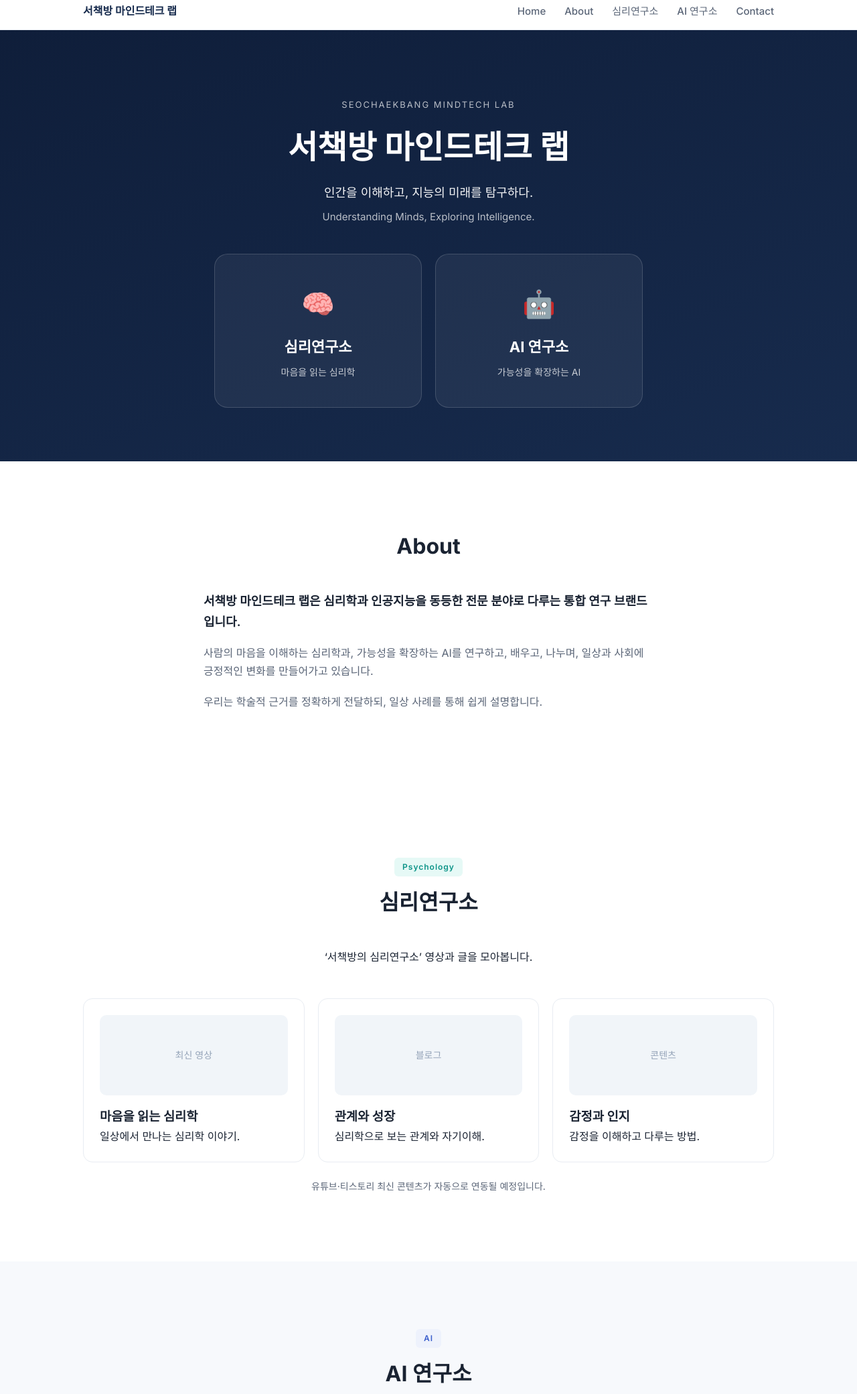
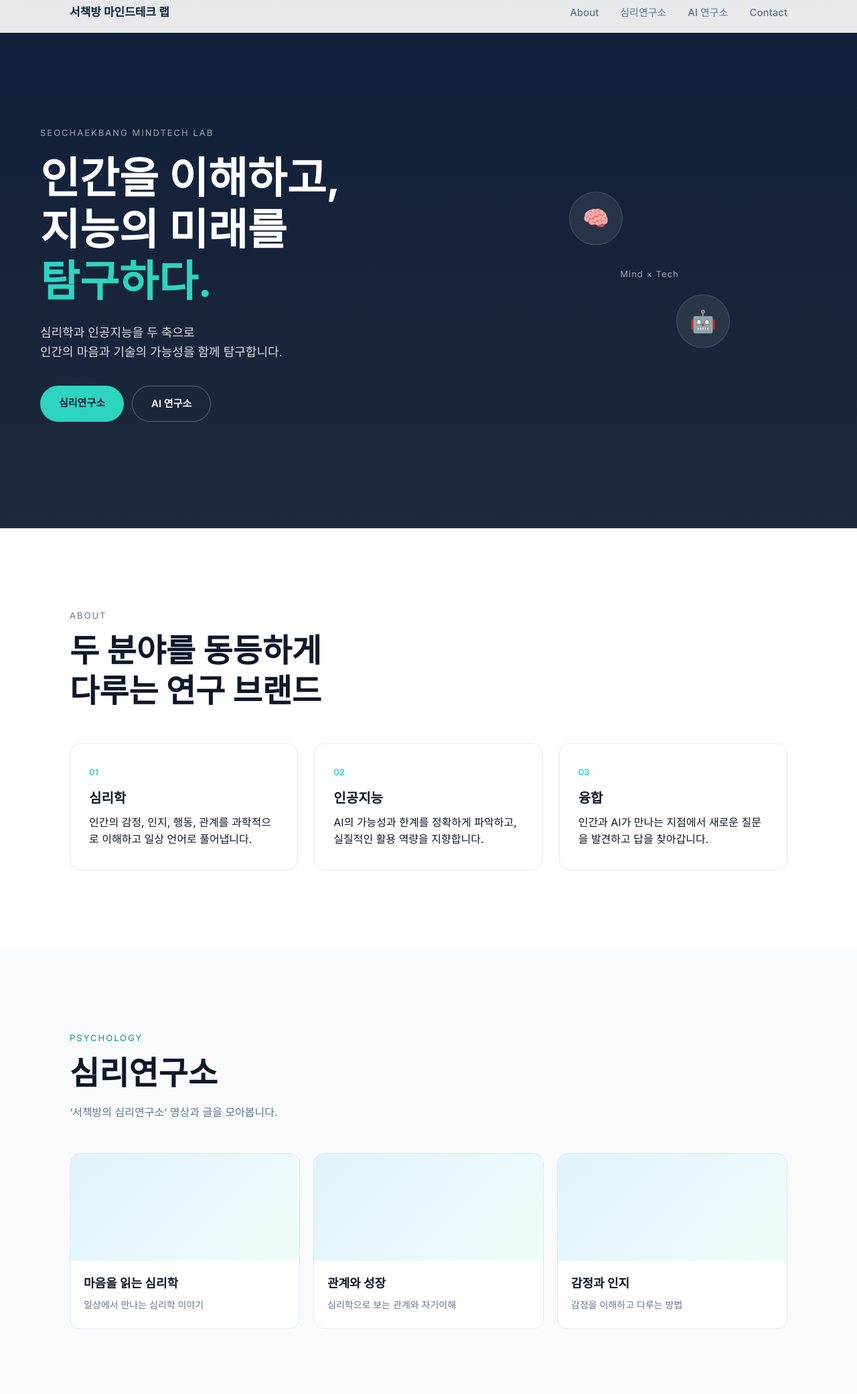
Before and after one commit to kingchamp3/seochaekbang-mindtech-lab, a plain HTML site: page index.html in a window 1280 px wide. Shown: the part 11-2093 px from the top of the page at 67% size. Drawn offline with Linux system fonts and the light colour scheme; a web font is replaced by a local one.

Commit message:
Redesign with SolvAI-inspired interactive style

```diff
--- a/index.html
+++ b/index.html
@@ -4,7 +4,7 @@
   <meta charset="UTF-8" />
   <meta name="viewport" content="width=device-width, initial-scale=1.0" />
   <title>서책방 마인드테크 랩 | SEOCHAEKBANG MINDTECH LAB</title>
-  <meta name="description" content="인간을 이해하고, 지능의 미래를 탐구하다. 심리학과 인공지능을 두 축으로 삼는 지식 연구 브랜드." />
+  <meta name="description" content="인간을 이해하고, 지능의 미래를 탐구하다." />
   <link rel="stylesheet" as="style" crossorigin href="https://cdn.jsdelivr.net/gh/orioncactus/pretendard@v1.3.9/dist/web/static/pretendard.min.css" />
   <link href="https://fonts.googleapis.com/css2?family=Inter:wght@400;500;600;700&display=swap" rel="stylesheet" />
   <link rel="stylesheet" href="styles.css" />
@@ -14,7 +14,6 @@
     <div class="nav-inner">
       <a href="#home" class="logo">서책방 마인드테크 랩</a>
       <div class="nav-links">
-        <a href="#home">Home</a>
         <a href="#about">About</a>
         <a href="#psychology">심리연구소</a>
         <a href="#ai">AI 연구소</a>
@@ -24,112 +23,91 @@
   </nav>
 
   <header class="hero" id="home">
-    <div class="hero-inner">
+    <div class="hero-content">
       <p class="eyebrow">SEOCHAEKBANG MINDTECH LAB</p>
-      <h1>서책방 마인드테크 랩</h1>
-      <p class="slogan" id="slogan"></p>
-      <p class="slogan-en" id="slogan-en"></p>
-      <div class="doors">
-        <a href="#psychology" class="door mint">
-          <div class="door-icon">🧠</div>
-          <h2>심리연구소</h2>
-          <p>마음을 읽는 심리학</p>
-        </a>
-        <a href="#ai" class="door blue">
-          <div class="door-icon">🤖</div>
-          <h2>AI 연구소</h2>
-          <p>가능성을 확장하는 AI</p>
-        </a>
+      <h1>
+        <span class="line">인간을 이해하고,</span>
+        <span class="line">지능의 미래를</span>
+        <span class="line accent">탐구하다.</span>
+      </h1>
+      <p class="hero-sub">심리학과 인공지능을 두 축으로<br>인간의 마음과 기술의 가능성을 함께 탐구합니다.</p>
+      <div class="hero-actions">
+        <a href="#psychology" class="btn primary">심리연구소</a>
+        <a href="#ai" class="btn secondary">AI 연구소</a>
+      </div>
+    </div>
+    <div class="hero-visual">
+      <div class="orbit">
+        <div class="node mind">🧠</div>
+        <div class="node tech">🤖</div>
+        <div class="center">Mind × Tech</div>
       </div>
     </div>
   </header>
 
-  <section class="section fade-in" id="about">
-    <div class="container narrow">
-      <h2>About</h2>
-      <div class="about-text">
-        <p class="lead">서책방 마인드테크 랩은 심리학과 인공지능을 동등한 전문 분야로 다루는 통합 연구 브랜드입니다.</p>
-        <p>사람의 마음을 이해하는 심리학과, 가능성을 확장하는 AI를 연구하고, 배우고, 나누며, 일상과 사회에 긍정적인 변화를 만들어가고 있습니다.</p>
-        <p>우리는 학술적 근거를 정확하게 전달하되, 일상 사례를 통해 쉽게 설명합니다.</p>
+  <section class="section" id="about">
+    <div class="container">
+      <div class="section-label">About</div>
+      <h2>두 분야를 동등하게<br>다루는 연구 브랜드</h2>
+      <div class="about-grid">
+        <div class="about-card"><div class="num">01</div><h3>심리학</h3><p>인간의 감정, 인지, 행동, 관계를 과학적으로 이해하고 일상 언어로 풀어냅니다.</p></div>
+        <div class="about-card"><div class="num">02</div><h3>인공지능</h3><p>AI의 가능성과 한계를 정확하게 파악하고, 실질적인 활용 역량을 지향합니다.</p></div>
+        <div class="about-card"><div class="num">03</div><h3>융합</h3><p>인간과 AI가 만나는 지점에서 새로운 질문을 발견하고 답을 찾아갑니다.</p></div>
       </div>
     </div>
   </section>
 
-  <section class="section fade-in" id="psychology">
+  <section class="section alt" id="psychology">
     <div class="container">
-      <div class="section-header mint">
-        <span class="tag">Psychology</span>
+      <div class="section-label mint">Psychology</div>
       <h2>심리연구소</h2>
-        <p>‘서책방의 심리연구소’ 영상과 글을 모아봅니다.</p>
-      </div>
-      <div class="content-grid">
-        <a href="#" class="content-card"><div class="placeholder">최신 영상</div><h3>마음을 읽는 심리학</h3><p>일상에서 만나는 심리학 이야기.</p></a>
-        <a href="#" class="content-card"><div class="placeholder">블로그</div><h3>관계와 성장</h3><p>심리학으로 보는 관계와 자기이해.</p></a>
-        <a href="#" class="content-card"><div class="placeholder">콘텐츠</div><h3>감정과 인지</h3><p>감정을 이해하고 다루는 방법.</p></a>
-      </div>
-      <p class="note">유튜브·티스토리 최신 콘텐츠가 자동으로 연동될 예정입니다.</p>
-    </div>
-  </section>
-
-  <section class="section gray fade-in" id="ai">
-    <div class="container">
-      <div class="section-header blue">
-        <span class="tag">AI</span>
-        <h2>AI 연구소</h2>
-        <p>AI 활용과 자동화, 가능성과 한계를 다룹니다.</p>
-      </div>
-      <div class="content-grid">
-        <a href="#" class="content-card"><div class="placeholder">가이드</div><h3>생성형 AI 활용</h3><p>일상과 업무에 바로 쓸 수 있는 방법.</p></a>
-        <a href="#" class="content-card"><div class="placeholder">자동화</div><h3>AI 자동화 사례</h3><p>반복 작업을 줄이는 실질적인 접근.</p></a>
-        <a href="#" class="content-card"><div class="placeholder">인사이트</div><h3>AI와 사회</h3><p>기술이 개인과 사회에 미치는 영향.</p></a>
+      <p class="section-desc">‘서책방의 심리연구소’ 영상과 글을 모아봅니다.</p>
+      <div class="card-grid">
+        <a href="#" class="card"><div class="card-visual"></div><h3>마음을 읽는 심리학</h3><p>일상에서 만나는 심리학 이야기</p></a>
+        <a href="#" class="card"><div class="card-visual"></div><h3>관계와 성장</h3><p>심리학으로 보는 관계와 자기이해</p></a>
+        <a href="#" class="card"><div class="card-visual"></div><h3>감정과 인지</h3><p>감정을 이해하고 다루는 방법</p></a>
       </div>
     </div>
   </section>
 
-  <section class="section fade-in" id="contact">
+  <section class="section" id="ai">
+    <div class="container">
+      <div class="section-label blue">AI</div>
+      <h2>AI 연구소</h2>
+      <p class="section-desc">AI 활용과 자동화, 가능성과 한계를 다룹니다.</p>
+      <div class="card-grid">
+        <a href="#" class="card"><div class="card-visual"></div><h3>생성형 AI 활용</h3><p>일상과 업무에 바로 쓸 수 있는 방법</p></a>
+        <a href="#" class="card"><div class="card-visual"></div><h3>AI 자동화 사례</h3><p>반복 작업을 줄이는 실질적인 접근</p></a>
+        <a href="#" class="card"><div class="card-visual"></div><h3>AI와 사회</h3><p>기술이 개인과 사회에 미치는 영향</p></a>
+      </div>
+    </div>
+  </section>
+
+  <section class="section alt" id="contact">
     <div class="container narrow">
-      <h2>Contact</h2>
-      <p class="contact-lead">강의, 협업, 제휴 문의를 환영합니다.</p>
-      <form class="contact-form" id="contact-form">
-        <div class="form-group">
-          <label>문의 유형</label>
-          <select id="inquiry-type">
+      <div class="section-label">Contact</div>
+      <h2>문의하기</h2>
+      <p class="section-desc">강의, 협업, 제휴 문의를 환영합니다.</p>
+      <form class="form" id="contact-form">
+        <select id="type">
           <option value="lecture">강의 문의</option>
           <option value="collab">협업 문의</option>
           <option value="partner">제휴 문의</option>
           <option value="etc">기타</option>
         </select>
-        </div>
-        <div class="form-group">
-          <label>이름 <span class="required">*</span></label>
-          <input type="text" id="name" required>
-          <span class="error" id="name-error"></span>
-        </div>
-        <div class="form-group">
-          <label>이메일 <span class="required">*</span></label>
-          <input type="email" id="email" required>
-          <span class="error" id="email-error"></span>
-        </div>
-        <div class="form-group" id="org-group" style="display:none;">
-          <label>소속 / 기관</label>
-          <input type="text" id="organization">
-        </div>
-        <div class="form-group">
-          <label>문의 내용 <span class="required">*</span></label>
-          <textarea id="message" rows="5" required></textarea>
-          <span class="error" id="message-error"></span>
-        </div>
-        <button type="submit" class="btn navy">보내기</button>
+        <input type="text" id="name" placeholder="이름 *" required>
+        <input type="email" id="email" placeholder="이메일 *" required>
+        <textarea id="message" placeholder="문의 내용 *" rows="5" required></textarea>
+        <button type="submit" class="btn primary">보내기</button>
       </form>
-      <p class="note">현재는 폼 UI만 제공됩니다. 실제 전송 기능은 추후 연결 예정입니다.</p>
     </div>
   </section>
 
-  <footer class="footer">
+  <footer>
     <div class="container">
-      <div class="footer-top"><div class="logo">서책방 마인드테크 랩</div><p>SEOCHAEKBANG MINDTECH LAB</p></div>
-      <p class="slogan-static">인간을 이해하고, 지능의 미래를 탐구하다.</p>
-      <div class="footer-bottom">© 2026 서책방 마인드테크 랩</div>
+      <p class="logo">서책방 마인드테크 랩</p>
+      <p>SEOCHAEKBANG MINDTECH LAB</p>
+      <p class="copy">© 2026 서책방 마인드테크 랩</p>
     </div>
   </footer>
   <script src="script.js"></script>
--- a/script.js
+++ b/script.js
@@ -1,81 +1,5 @@
-const prefersReduced = window.matchMedia('(prefers-reduced-motion: reduce)').matches;
-
-const sloganEl = document.getElementById('slogan');
-const sloganEnEl = document.getElementById('slogan-en');
-const sloganText = '인간을 이해하고, 지능의 미래를 탐구하다.';
-const sloganEnText = 'Understanding Minds, Exploring Intelligence.';
-
-function typeText(el, text, speed = 40) {
-  return new Promise(resolve => {
-    if (prefersReduced || sessionStorage.getItem('sloganPlayed')) {
-      el.textContent = text;
-      resolve();
-      return;
-    }
-    let i = 0;
-    const timer = setInterval(() => {
-      el.textContent = text.slice(0, ++i);
-      if (i >= text.length) {
-        clearInterval(timer);
-        resolve();
-      }
-    }, speed);
-  });
-}
-
-async function playSlogan() {
-  if (sessionStorage.getItem('sloganPlayed') || prefersReduced) {
-    sloganEl.textContent = sloganText;
-    sloganEnEl.textContent = sloganEnText;
-    return;
-  }
-  await typeText(sloganEl, sloganText, 45);
-  await new Promise(r => setTimeout(r, 400));
-  await typeText(sloganEnEl, sloganEnText, 30);
-  sessionStorage.setItem('sloganPlayed', '1');
-}
-playSlogan();
-
-document.querySelectorAll('.door').forEach(door => {
-  door.addEventListener('touchstart', () => {
-    document.querySelectorAll('.door').forEach(d => d.classList.remove('active'));
-    door.classList.add('active');
-  }, { passive: true });
+document.getElementById('contact-form')?.addEventListener('submit', (e) => {
+  e.preventDefault();
+  alert('문의가 접수되었습니다. (데모)');
+  e.target.reset();
 });
-
-const observer = new IntersectionObserver((entries) => {
-  entries.forEach(entry => {
-    if (entry.isIntersecting) {
-      entry.target.classList.add('visible');
-      observer.unobserve(entry.target);
-    }
-  });
-}, { threshold: 0.15 });
-
-document.querySelectorAll('.fade-in').forEach(el => observer.observe(el));
-
-const form = document.getElementById('contact-form');
-const typeSelect = document.getElementById('inquiry-type');
-const orgGroup = document.getElementById('org-group');
-
-typeSelect.addEventListener('change', () => {
-  const val = typeSelect.value;
-  orgGroup.style.display = (val === 'collab' || val === 'partner') ? 'flex' : 'none';
-});
-
-form.addEventListener('submit', (e) => {
-  e.preventDefault();
-  const name = document.getElementById('name');
-  const email = document.getElementById('email');
-  const message = document.getElementById('message');
-
-  document.getElementById('name-error').textContent = name.value.trim() ? '' : '이름을 입력해 주세요.';
-  document.getElementById('email-error').textContent = email.value.includes('@') ? '' : '올바른 이메일을 입력해 주세요.';
-  document.getElementById('message-error').textContent = message.value.trim() ? '' : '문의 내용을 입력해 주세요.';
-
-  if (name.value.trim() && email.value.includes('@') && message.value.trim()) {
-    alert('문의가 접수되었습니다. (데모)');
-    form.reset();
-    orgGroup.style.display = 'none';
-  }
-});
--- a/styles.css
+++ b/styles.css
@@ -1,155 +1,210 @@
 :root {
-  --navy: #172B4D;
-  --mint: #36BFAE;
-  --blue: #527DDE;
-  --text: #1A2332;
-  --text-secondary: #5A6577;
+  --navy: #0F1E3A;
+  --mint: #2DD4BF;
+  --blue: #60A5FA;
+  --text: #0F172A;
+  --muted: #64748B;
   --bg: #FFFFFF;
-  --bg-gray: #F7F9FC;
-  --border: #E8ECF2;
+  --alt: #F8FAFC;
+  --border: #E2E8F0;
 }
 
 * { box-sizing: border-box; margin: 0; padding: 0; }
 html { scroll-behavior: smooth; }
 body {
-  font-family: "Pretendard", "Inter", sans-serif;
+  font-family: Pretendard, Inter, sans-serif;
   color: var(--text);
-  line-height: 1.7;
   background: var(--bg);
+  line-height: 1.6;
 }
-.container { max-width: 1080px; margin: 0 auto; padding: 0 24px; }
-.container.narrow { max-width: 720px; }
+.container { max-width: 1120px; margin: 0 auto; padding: 0 24px; }
+.container.narrow { max-width: 640px; }
 
 .nav {
-  position: sticky; top: 0;
-  background: rgba(255,255,255,0.95);
+  position: fixed; top: 0; left: 0; right: 0;
+  background: rgba(255,255,255,0.9);
   backdrop-filter: blur(12px);
   border-bottom: 1px solid var(--border);
   z-index: 100;
 }
 .nav-inner {
-  max-width: 1080px; margin: 0 auto; padding: 14px 24px;
+  max-width: 1120px; margin: 0 auto; padding: 16px 24px;
   display: flex; justify-content: space-between; align-items: center;
 }
-.logo { font-weight: 700; font-size: 16px; color: var(--navy); text-decoration: none; }
-.nav-links { display: flex; gap: 28px; }
-.nav-links a {
-  text-decoration: none; color: var(--text-secondary); font-size: 15px; font-weight: 500;
-}
+.logo { font-weight: 700; font-size: 17px; color: var(--navy); text-decoration: none; }
+.nav-links { display: flex; gap: 32px; }
+.nav-links a { text-decoration: none; color: var(--muted); font-size: 15px; font-weight: 500; }
 .nav-links a:hover { color: var(--navy); }
 
 .hero {
-  background: linear-gradient(160deg, #0F1E3A, #172B4D);
-  color: white; text-align: center; padding: 100px 24px 80px;
+  min-height: 100vh;
+  display: grid;
+  grid-template-columns: 1.2fr 1fr;
+  align-items: center;
+  gap: 60px;
+  padding: 120px 60px 80px;
+  background: linear-gradient(180deg, #0F1E3A 0%, #1E293B 100%);
+  color: white;
 }
 .eyebrow {
-  font-family: Inter, sans-serif; letter-spacing: 2px; font-size: 13px;
-  opacity: 0.7; margin-bottom: 12px;
+  font-family: Inter, sans-serif;
+  font-size: 13px;
+  letter-spacing: 2px;
+  opacity: 0.6;
+  margin-bottom: 20px;
 }
 .hero h1 {
-  font-size: clamp(32px, 5vw, 48px); font-weight: 700; margin-bottom: 12px;
+  font-size: clamp(40px, 5vw, 64px);
+  font-weight: 700;
+  line-height: 1.2;
+  margin-bottom: 24px;
 }
-.slogan, .slogan-en {
-  font-size: 18px; min-height: 28px; margin-bottom: 8px; opacity: 0.95;
+.hero h1 .line { display: block; }
+.hero h1 .accent { color: var(--mint); }
+.hero-sub { font-size: 18px; opacity: 0.85; margin-bottom: 36px; }
+.hero-actions { display: flex; gap: 12px; }
+
+.btn {
+  display: inline-block;
+  padding: 14px 28px;
+  border-radius: 999px;
+  font-weight: 600;
+  text-decoration: none;
+  border: none;
+  cursor: pointer;
+  font-size: 15px;
 }
-.slogan-en { font-family: Inter, sans-serif; font-size: 15px; opacity: 0.7; margin-bottom: 40px; }
+.btn.primary { background: var(--mint); color: #0F1E3A; }
+.btn.secondary { background: transparent; color: white; border: 1px solid rgba(255,255,255,0.3); }
 
-.doors {
-  display: grid; grid-template-columns: 1fr 1fr; gap: 20px;
-  max-width: 640px; margin: 0 auto;
+.hero-visual { display: flex; justify-content: center; }
+.orbit {
+  position: relative;
+  width: 280px;
+  height: 280px;
 }
-.door {
-  background: rgba(255,255,255,0.06);
+.node {
+  position: absolute;
+  width: 80px;
+  height: 80px;
+  border-radius: 50%;
+  display: flex;
+  align-items: center;
+  justify-content: center;
+  font-size: 32px;
+  background: rgba(255,255,255,0.08);
   border: 1px solid rgba(255,255,255,0.15);
-  border-radius: 20px; padding: 40px 24px;
-  text-decoration: none; color: white;
-  transition: transform 0.4s ease, background 0.4s ease, opacity 0.4s ease;
+  animation: float 6s ease-in-out infinite;
 }
-.door-icon { font-size: 40px; margin-bottom: 12px; }
-.door h2 { font-size: 22px; margin-bottom: 6px; }
-.door p { font-size: 14px; opacity: 0.75; }
-.door.mint:hover, .door.mint:focus, .door.mint.active {
-  background: rgba(54, 191, 174, 0.25);
-  transform: scale(1.04);
+.node.mind { top: 20px; left: 20px; }
+.node.tech { bottom: 20px; right: 20px; animation-delay: -3s; }
+.center {
+  position: absolute;
+  top: 50%; left: 50%;
+  transform: translate(-50%, -50%);
+  font-family: Inter, sans-serif;
+  font-size: 13px;
+  letter-spacing: 1px;
+  opacity: 0.6;
 }
-.door.blue:hover, .door.blue:focus, .door.blue.active {
-  background: rgba(82, 125, 222, 0.25);
-  transform: scale(1.04);
+@keyframes float {
+  0%, 100% { transform: translateY(0); }
+  50% { transform: translateY(-12px); }
 }
-.doors:hover .door:not(:hover) { opacity: 0.55; }
 
-.section { padding: 100px 0; }
-.section.gray { background: var(--bg-gray); }
-.section h2 { font-size: 32px; text-align: center; margin-bottom: 40px; font-weight: 700; }
+.section { padding: 120px 0; }
+.section.alt { background: var(--alt); }
+.section-label {
+  font-family: Inter, sans-serif;
+  font-size: 13px;
+  letter-spacing: 2px;
+  text-transform: uppercase;
+  color: var(--muted);
+  margin-bottom: 12px;
+}
+.section-label.mint { color: #0D9488; }
+.section-label.blue { color: #2563EB; }
+.section h2 {
+  font-size: clamp(32px, 4vw, 48px);
+  font-weight: 700;
+  line-height: 1.25;
+  margin-bottom: 16px;
+}
+.section-desc { color: var(--muted); margin-bottom: 48px; }
 
-.about-text p { margin-bottom: 18px; color: var(--text-secondary); }
-.about-text .lead { font-size: 18px; font-weight: 600; color: var(--text); }
+.about-grid {
+  display: grid;
+  grid-template-columns: repeat(3, 1fr);
+  gap: 24px;
+  margin-top: 48px;
+}
+.about-card {
+  background: white;
+  border: 1px solid var(--border);
+  border-radius: 16px;
+  padding: 32px 28px;
+  transition: transform 0.3s, box-shadow 0.3s;
+}
+.about-card:hover { transform: translateY(-4px); box-shadow: 0 12px 32px rgba(15,30,58,0.08); }
+.about-card .num {
+  font-family: Inter, sans-serif;
+  font-size: 13px;
+  font-weight: 600;
+  color: var(--mint);
+  margin-bottom: 12px;
+}
+.about-card h3 { font-size: 20px; margin-bottom: 8px; }
 
-.section-header { text-align: center; margin-bottom: 48px; }
-.section-header .tag {
-  display: inline-block; font-family: Inter, sans-serif; font-size: 12px;
-  letter-spacing: 1px; font-weight: 600; padding: 4px 12px; border-radius: 6px; margin-bottom: 12px;
+.card-grid {
+  display: grid;
+  grid-template-columns: repeat(3, 1fr);
+  gap: 20px;
 }
-.section-header.mint .tag { background: #E6F9F6; color: #0D9488; }
-.section-header.blue .tag { background: #EEF2FC; color: #3B5FCC; }
+.card {
+  background: white;
+  border-radius: 16px;
+  overflow: hidden;
+  text-decoration: none;
+  color: inherit;
+  border: 1px solid var(--border);
+  transition: transform 0.3s, box-shadow 0.3s;
+}
+.card:hover { transform: translateY(-6px); box-shadow: 0 16px 40px rgba(15,30,58,0.1); }
+.card-visual {
+  height: 160px;
+  background: linear-gradient(135deg, #E0F2FE, #F0FDFA);
+}
+.card h3 { font-size: 18px; padding: 20px 20px 6px; }
+.card p { font-size: 14px; color: var(--muted); padding: 0 20px 24px; }
 
-.content-grid { display: grid; grid-template-columns: repeat(3, 1fr); gap: 20px; }
-.content-card {
-  background: white; border-radius: 14px; padding: 24px;
-  border: 1px solid var(--border); text-decoration: none; color: inherit;
-  display: block;
-  transition: transform 0.3s ease, box-shadow 0.3s ease;
+.form { display: flex; flex-direction: column; gap: 14px; }
+.form input, .form select, .form textarea {
+  padding: 16px 18px;
+  border: 1px solid var(--border);
+  border-radius: 12px;
+  font-family: inherit;
+  font-size: 15px;
 }
-.content-card:hover, .content-card:focus {
-  transform: translateY(-6px);
-  box-shadow: 0 12px 32px rgba(23,43,77,0.1);
+.form button { align-self: flex-start; }
+
+footer {
+  background: var(--navy);
+  color: white;
+  text-align: center;
+  padding: 60px 0 40px;
 }
-.placeholder {
-  height: 120px; background: #F1F5F9; border-radius: 10px;
-  display: flex; align-items: center; justify-content: center;
-  color: #94A3B8; font-size: 14px; margin-bottom: 16px;
-}
-.note { text-align: center; color: var(--text-secondary); font-size: 14px; margin-top: 24px; }
+footer .logo { font-size: 20px; margin-bottom: 6px; }
+footer p { opacity: 0.7; font-size: 14px; }
+.copy { margin-top: 24px; opacity: 0.4; }
 
-.contact-lead { text-align: center; margin-bottom: 32px; color: var(--text-secondary); }
-.contact-form { display: flex; flex-direction: column; gap: 18px; }
-.form-group { display: flex; flex-direction: column; gap: 6px; }
-.form-group label { font-weight: 500; font-size: 14px; }
-.required { color: #EF4444; }
-.form-group input,
-.form-group select,
-.form-group textarea {
-  padding: 14px 16px; border: 1px solid var(--border); border-radius: 10px;
-  font-family: inherit; font-size: 15px;
-}
-.error { color: #EF4444; font-size: 13px; min-height: 18px; }
-.btn {
-  display: inline-block; padding: 12px 24px; border-radius: 999px;
-  text-decoration: none; font-weight: 600; font-size: 15px; border: none; cursor: pointer;
-}
-.btn.navy { background: var(--navy); color: white; align-self: flex-start; }
-
-.footer {
-  background: var(--navy); color: white; padding: 60px 0 40px; text-align: center;
-}
-.footer-top { margin-bottom: 12px; }
-.slogan-static { opacity: 0.85; margin-bottom: 32px; }
-.footer-bottom { opacity: 0.5; font-size: 14px; }
-
-.fade-in { opacity: 0; transform: translateY(24px); transition: opacity 0.5s ease, transform 0.5s ease; }
-.fade-in.visible { opacity: 1; transform: translateY(0); }
-
-@media (max-width: 800px) {
+@media (max-width: 900px) {
+  .hero { grid-template-columns: 1fr; padding: 100px 24px 60px; text-align: center; }
+  .hero-actions { justify-content: center; }
   .nav-links { display: none; }
-  .doors, .content-grid { grid-template-columns: 1fr; }
-  .hero { padding: 80px 24px 60px; }
+  .about-grid, .card-grid { grid-template-columns: 1fr; }
+  .hero-visual { margin-top: 40px; }
 }
 
 @media (prefers-reduced-motion: reduce) {
-  *, *::before, *::after {
-    animation-duration: 0.01ms !important;
-    animation-iteration-count: 1 !important;
-    transition-duration: 0.01ms !important;
-  }
-  .fade-in { opacity: 1; transform: none; }
+  .node { animation: none; }
 }
```
Lines whose indentation alone changed are shown as unchanged.
